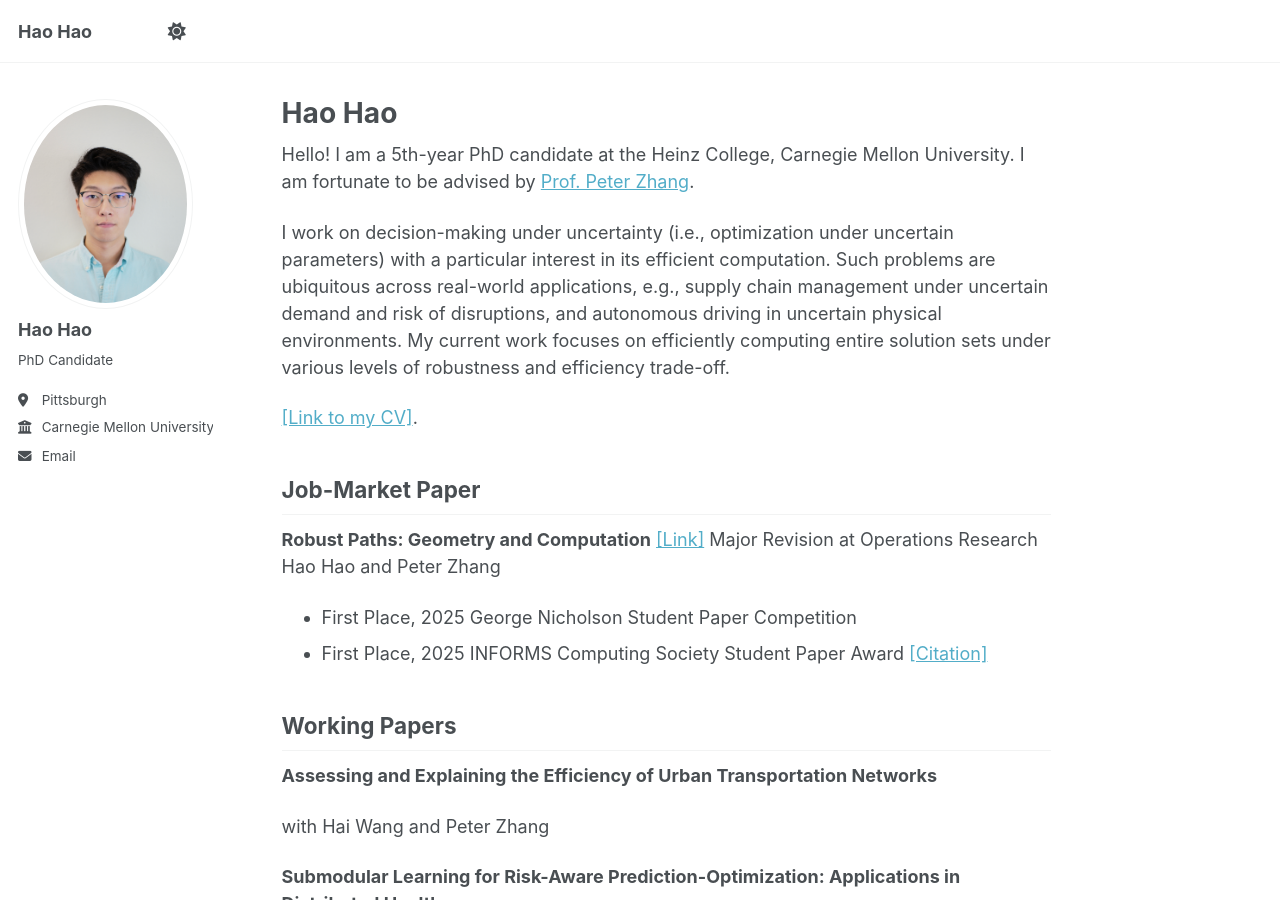
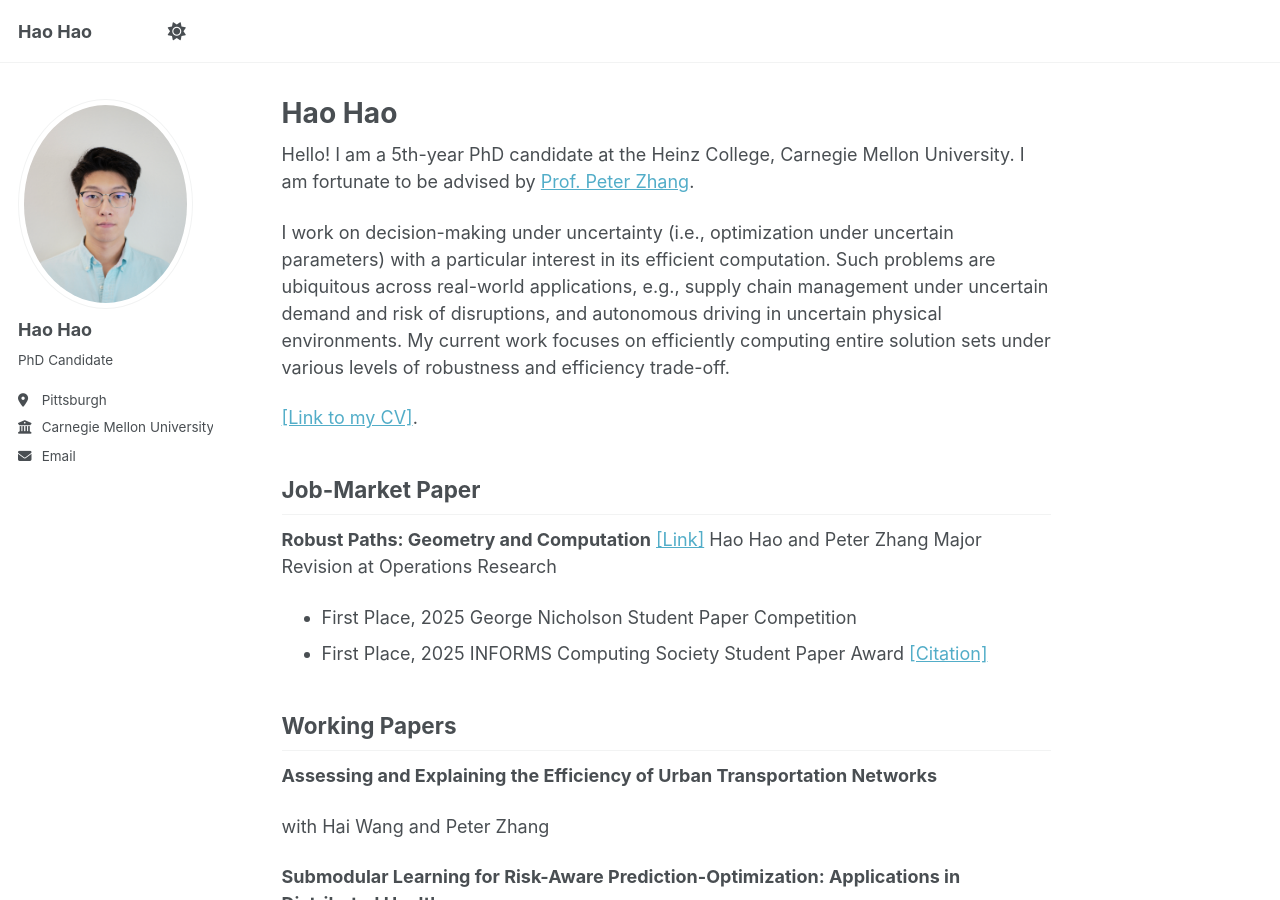
Before and after one commit to haohaocmu/haohaocmu.github.io, a Jekyll site: the page built from _pages/about.md, in a window 1280 px wide and 900 px high. Built offline with Jekyll 4.4.1, drawn with Linux system fonts in a browser that asks for light colours; a script that is not in the unit is left out.

```diff
--- a/_pages/about.md
+++ b/_pages/about.md
@@ -17,8 +17,8 @@ I work on decision-making under uncertainty (i.e., optimization under uncertain
 ## Job-Market Paper
 
 **Robust Paths: Geometry and Computation** [[Link]](https://arxiv.org/pdf/2508.20039)
+Hao Hao and Peter Zhang
 Major Revision at Operations Research
-Hao Hao and Peter Zhang
 - First Place, 2025 George Nicholson Student Paper Competition
 - First Place, 2025 INFORMS Computing Society Student Paper Award [[Citation]](https://connect.informs.org/discussion/congratulations-to-hao-hao-on-winning-the-2025-ics-student-paper-award-as-well-as-to-thomas-hbner-runner-up-yupeng-wu-and-matas-villagra-honorable-mentions-1)
 
```
